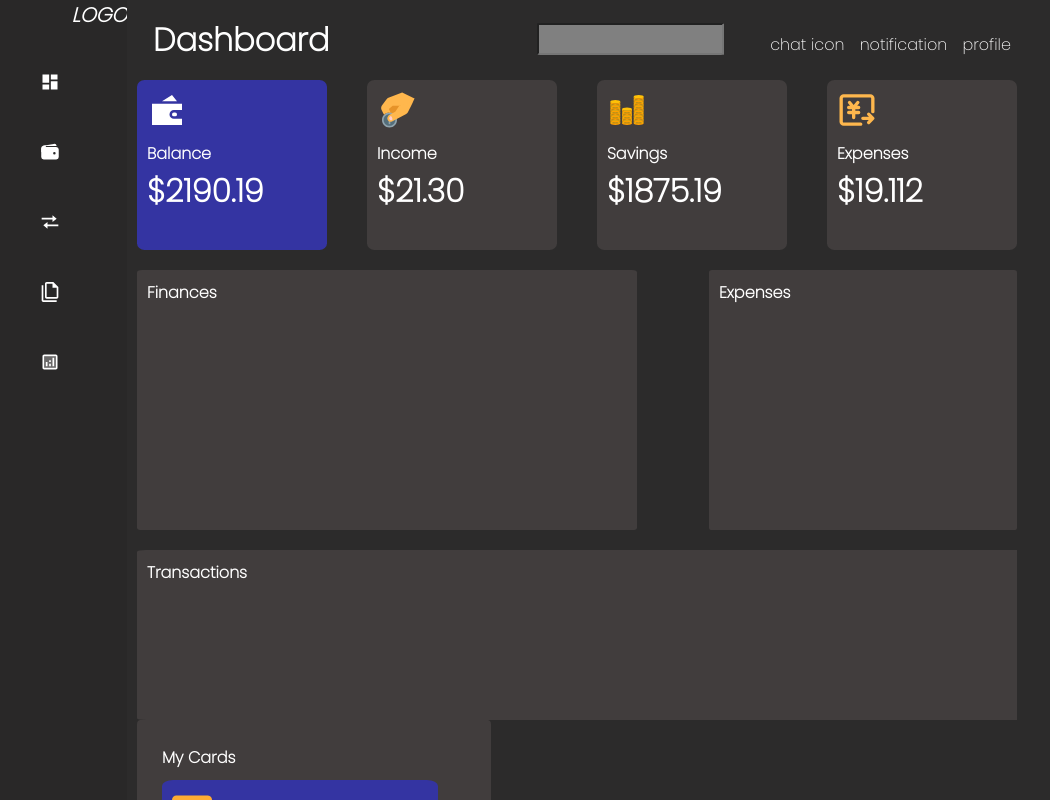
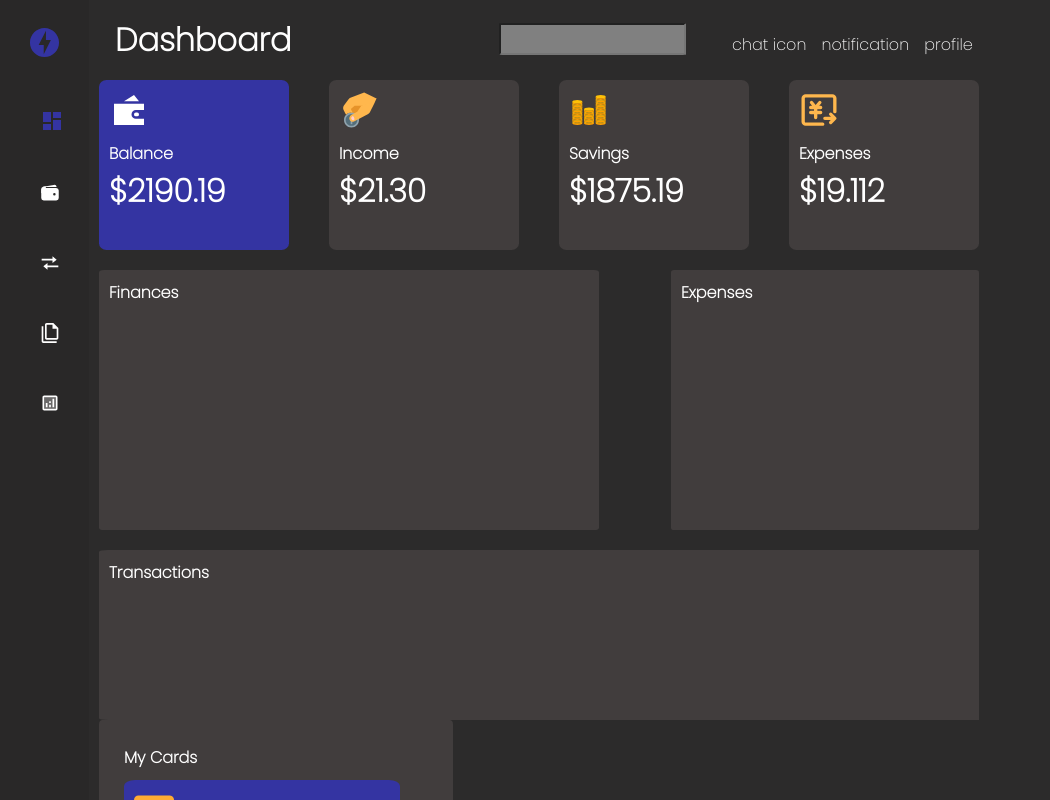
Before and after one commit to farukhsk09/100-days-of-code, a React (Create React App) app in the folder react/finance-dashboard/: page / in a window 1280 px wide. Shown: the top 800 px of the page, without its empty margins (0-1050 px from the left). Built offline with nearby package versions, Linux system fonts and the light colour scheme.

Commit message:
sidebar icon

```diff
--- a/react/finance-dashboard/src/components/Content.css
+++ b/react/finance-dashboard/src/components/Content.css
@@ -1,5 +1,5 @@
 .Content{
-    width: 90vw;
+    width: 93vw;
     height: 100vh;
     padding-left: 10px;
     color: white;
--- a/react/finance-dashboard/src/components/Sidebar.css
+++ b/react/finance-dashboard/src/components/Sidebar.css
@@ -1,5 +1,5 @@
 .Sidebar{
-    width: 10vw;
+    width: 7vw;
     height: 100vh;
     color: white;
     background-color: rgb(41, 40, 40);
@@ -11,3 +11,16 @@ ul{
 ul>li{
     margin-top: 2em;
 }
+.blue{
+    color: #3434a2;
+    font-size: 1.2em;
+}
+.middle{
+    text-align: center;
+    font-size: 1.2em;
+    height: 1em;
+    padding: 25px;
+}
+.big{
+    font-size: 35px;
+}
--- a/react/finance-dashboard/src/components/Sidebar.js
+++ b/react/finance-dashboard/src/components/Sidebar.js
@@ -2,9 +2,11 @@ import './Sidebar.css';
 function Sidebar(){
     return (
         <div className="Sidebar">
-            <div className="logo">LOGO</div>
+            <div className="middle">
+              <IcBaselineOfflineBolt className='big blue'></IcBaselineOfflineBolt>
+            </div>
             <ul>
-                <li><IcBaselineDashboard></IcBaselineDashboard></li>
+                <li><IcBaselineDashboard className='blue'></IcBaselineDashboard></li>
                 <li><IonWallet></IonWallet></li>
                 <li><CiTransfer></CiTransfer></li>
                 <li><MdiFileMultipleOutline></MdiFileMultipleOutline></li>
@@ -47,4 +49,11 @@ export function IcTwotoneAnalytics(props) {
       <svg width="1em" height="1em" viewBox="0 0 24 24" {...props}><path fill="currentColor" d="M5 5h14v14H5z" opacity=".3"></path><path fill="currentColor" d="M19 3H5c-1.1 0-2 .9-2 2v14c0 1.1.9 2 2 2h14c1.1 0 2-.9 2-2V5c0-1.1-.9-2-2-2zm0 16H5V5h14v14z"></path><path fill="currentColor" d="M7 12h2v5H7zm8-5h2v10h-2zm-4 7h2v3h-2zm0-4h2v2h-2z"></path></svg>
     )
   }
+
+
+export function IcBaselineOfflineBolt(props) {
+  return (
+    <svg width="1em" height="1em" viewBox="0 0 24 24" {...props}><path fill="currentColor" d="M12 2.02c-5.51 0-9.98 4.47-9.98 9.98s4.47 9.98 9.98 9.98s9.98-4.47 9.98-9.98S17.51 2.02 12 2.02zM11.48 20v-6.26H8L13 4v6.26h3.35L11.48 20z"></path></svg>
+  )
+}
 export default Sidebar;
```
